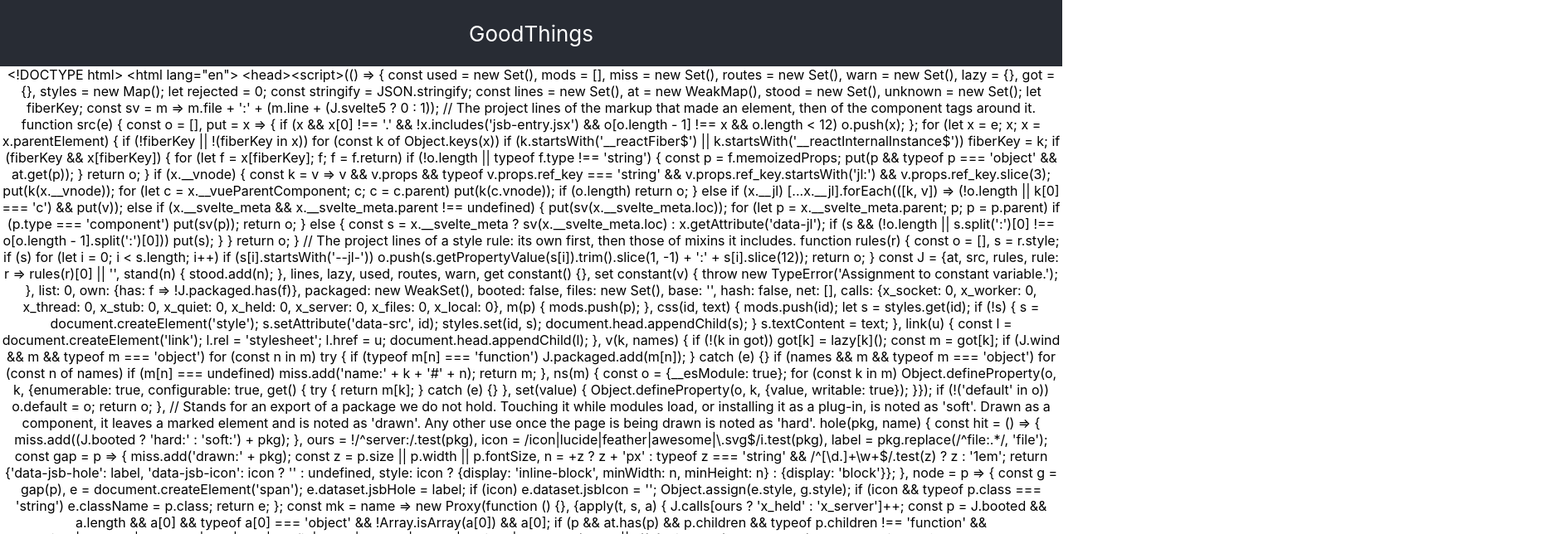
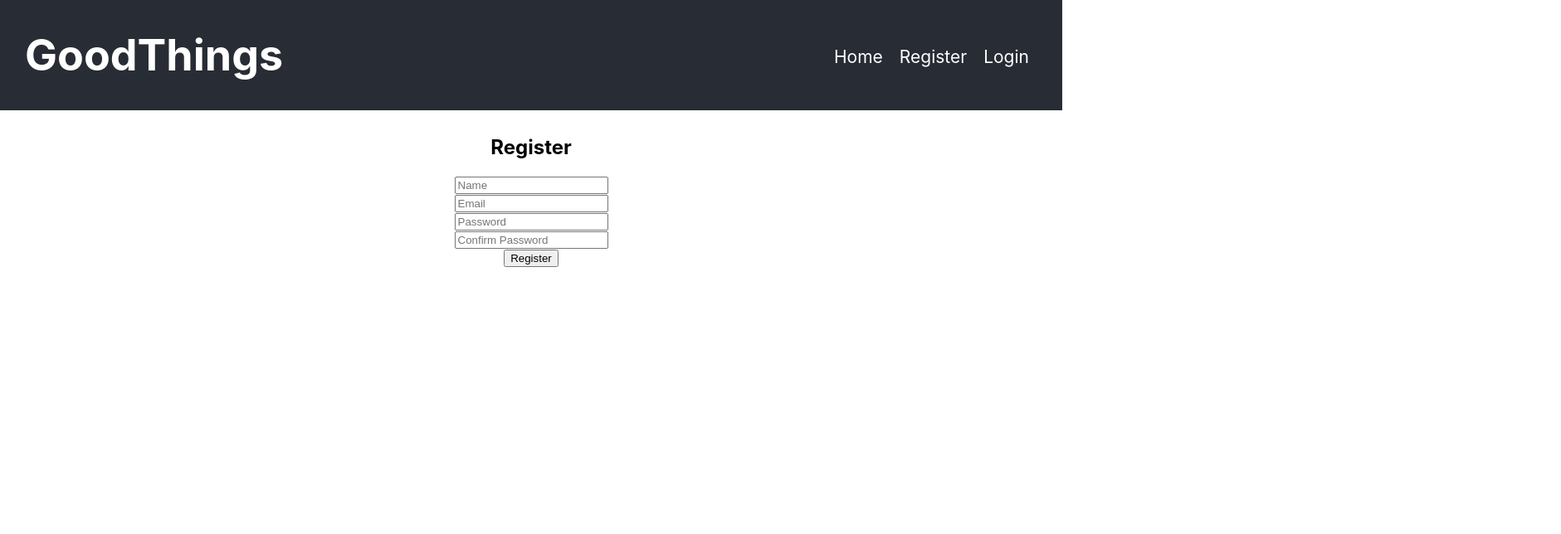
Before and after one commit to OLD-itdev161-fa2024/Chris-Chang, a React (Create React App) app in the folder client/: page /register in a window 1280 px wide. Shown: the top 644 px of the page at 83% size, 1881 px wide, since content can reach past the window. Built offline with nearby package versions, Linux system fonts and the light colour scheme.

Commit message:
Completed Activtiy 7

```diff
--- a/client/src/App.css
+++ b/client/src/App.css
@@ -17,15 +17,39 @@
   background-color: #282c34;
   min-height: 10vh;
   display: flex;
-  flex-direction: column;
+  flex-direction: row;
   align-items: center;
-  justify-content: center;
+  justify-content: flex-start;
   font-size: calc(10px + 2vmin);
   color: white;
+  padding-left: 30px;
+}
+
+.App-header ul {
+  list-style-type: none;
+  flex: 1;
+  text-align: right;
+  padding-right: 30px;
+}
+
+.App-header ul li {
+  display: inline;
+  text-align: center;
+  padding: 10px;
+}
+
+.App-header ul li a {
+  font-size: calc(5px + 2vmin);
+  color: #ffffff;
+  text-decoration: none;
 }
 
 .App-link {
   color: #61dafb;
+}
+
+main {
+  margin: 30px auto;
 }
 
 @keyframes App-logo-spin {
--- a/client/src/App.js
+++ b/client/src/App.js
@@ -1,7 +1,9 @@
 import React from 'react';
+import axios from 'axios';
+import { BrowserRouter as Router, Switch, Route, Link } from 'react-router-dom';
 import './App.css';
-import axios from 'axios';
-
+import Register from './components/Register/Register';
+import Login from './components/Login/Login';
 class App extends React.Component {
   state = {
     data: null
@@ -21,12 +23,34 @@ class App extends React.Component {
 
   render() {
     return (
-      <div className="App">
-        <header className="App-header">
-          GoodThings
-        </header>
-        {this.state.data}
-      </div>
+      <Router>
+        <div className="App">
+          <header className="App-header">
+            <h1>GoodThings</h1>
+            <ul>
+              <li>
+                <Link to="/">Home</Link>
+              </li>
+              <li>
+                <Link to="/register">Register</Link>
+              </li>
+              <li>
+                <Link to="/login">Login</Link>
+              </li>
+            </ul>
+          </header>
+
+          <main>
+            <Route exact path="/">
+              {this.state.data}
+            </Route>
+            <Switch>
+              <Route exact path="/register" component={Register}></Route>
+              <Route exact path="/login" component={Login}></Route>
+            </Switch>
+          </main>
+        </div>
+      </Router>
     );
   }
 }
--- /dev/null
+++ b/client/src/components/Login/Login.js
@@ -0,0 +1,7 @@
+import React from "react";
+
+const Login = () => {
+    return <div>Login</div>
+}
+
+export default Login;
--- /dev/null
+++ b/client/src/components/Register/Register.js
@@ -0,0 +1,95 @@
+import React, { useState } from "react";
+import axios from "axios";
+
+const Register = () => {
+    const [userData, setUserData] = useState({
+        name: '',
+        email: '',
+        password: '',
+        passwordConfirm: ''
+    });
+
+    const { name, email, password, passwordConfirm} = userData;
+
+    const onChange = e => {
+        const { name, value } = e.target;
+        setUserData({
+            ...userData,
+            [name]: value
+        })
+    }
+
+    const register = async () => {
+        if (password !== passwordConfirm) {
+            console.log('Passwords do not match');
+        }
+        else {
+            const newUser = {
+                name: name,
+                email: email,
+                password: password
+            }
+
+            try {
+            const config = {
+                headers: {
+                    'Content-Type': 'application/json'
+                }
+            }
+            const body = JSON.stringify(newUser);
+            const res = await axios.post('http://localhost:5000/api/users', body, config);
+            console.log(res.data);
+            } catch (error) {
+                console.error(error.response.data);
+                return;
+            }
+        }
+    }
+
+    return (
+        <div>
+            <h2>Register</h2>
+            <div>
+                <input
+                    type="text"
+                    placeholder="Name"
+                    name="name"
+                    value={name}
+                    onChange={e => onChange(e)}>
+                </input>
+            </div>
+            <div>
+                <input
+                    type="text"
+                    placeholder="Email"
+                    name="email"
+                    value={email}
+                    onChange={e => onChange(e)}>
+                </input>
+            </div>
+            <div>
+                <input
+                    type="text"
+                    placeholder="Password"
+                    name="password"
+                    value={password}
+                    onChange={e => onChange(e)}>
+                </input>
+            </div>
+            <div>
+                <input
+                    type="text"
+                    placeholder="Confirm Password"
+                    name="passwordConfirm"
+                    value={passwordConfirm}
+                    onChange={e => onChange(e)}>
+                </input>
+            </div>
+            <div>
+                <button onClick={() => register()}>Register</button>
+            </div>
+        </div>
+    )
+}
+
+export default Register
--- a/package.json
+++ b/package.json
@@ -21,7 +21,8 @@
     "express-validator": "^7.0.1",
     "jsonwebtoken": "^9.0.2",
     "mongodb": "^6.0.0",
-    "mongoose": "^6.7.3"
+    "mongoose": "^6.7.3",
+    "react-router-dom": "^5.3.0"
   },
   "devDependencies": {
     "concurrently": "^8.2.1",
```
Also changed, not shown: 1 other file (tests, documents, lock files or other folders).
